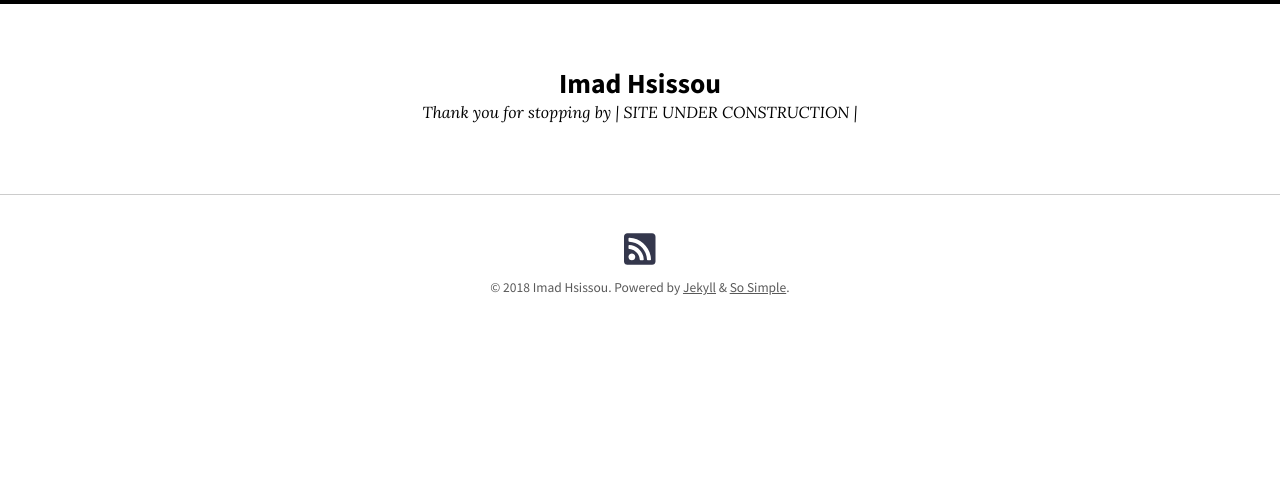
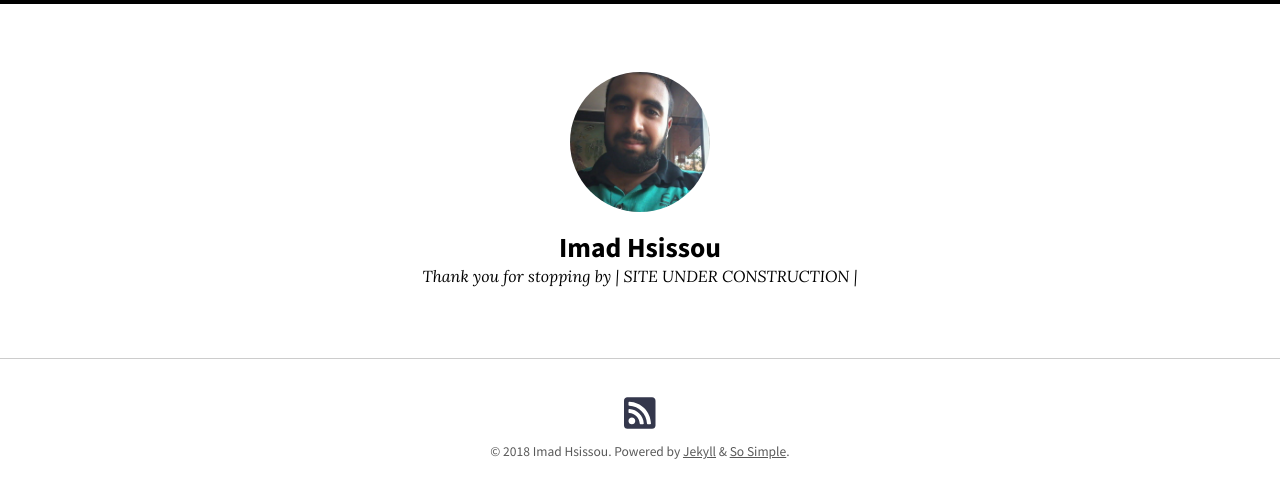
Before and after one commit to imadhsissou/imadhsissou.github.io, a Jekyll site: the page built from index.md, in a window 1280 px wide. Shown: the top 498 px of the page. Built offline with Jekyll 4.4.1, drawn with Linux system fonts in a browser that asks for light colours; nearby versions of some CDN libraries.

Commit message:
Update _config.yml

```diff
--- a/_config.yml
+++ b/_config.yml
@@ -20,7 +20,7 @@ title: "Imad Hsissou"
 description: "Thank you for stopping by | SITE UNDER CONSTRUCTION |"
 baseurl:  # the subpath of your site, e.g. "/blog"
 url: "https://imadhsissou.github.io" # e.g. "https://mmistakes.github.io"
-logo: # path of site logo, e.g. "/images/logo.png"
+logo: /me.jpg
 date_format: "%B %-d, %Y"
 read_time: # reading time estimates, e.g. true
 words_per_minute: # 200
```
